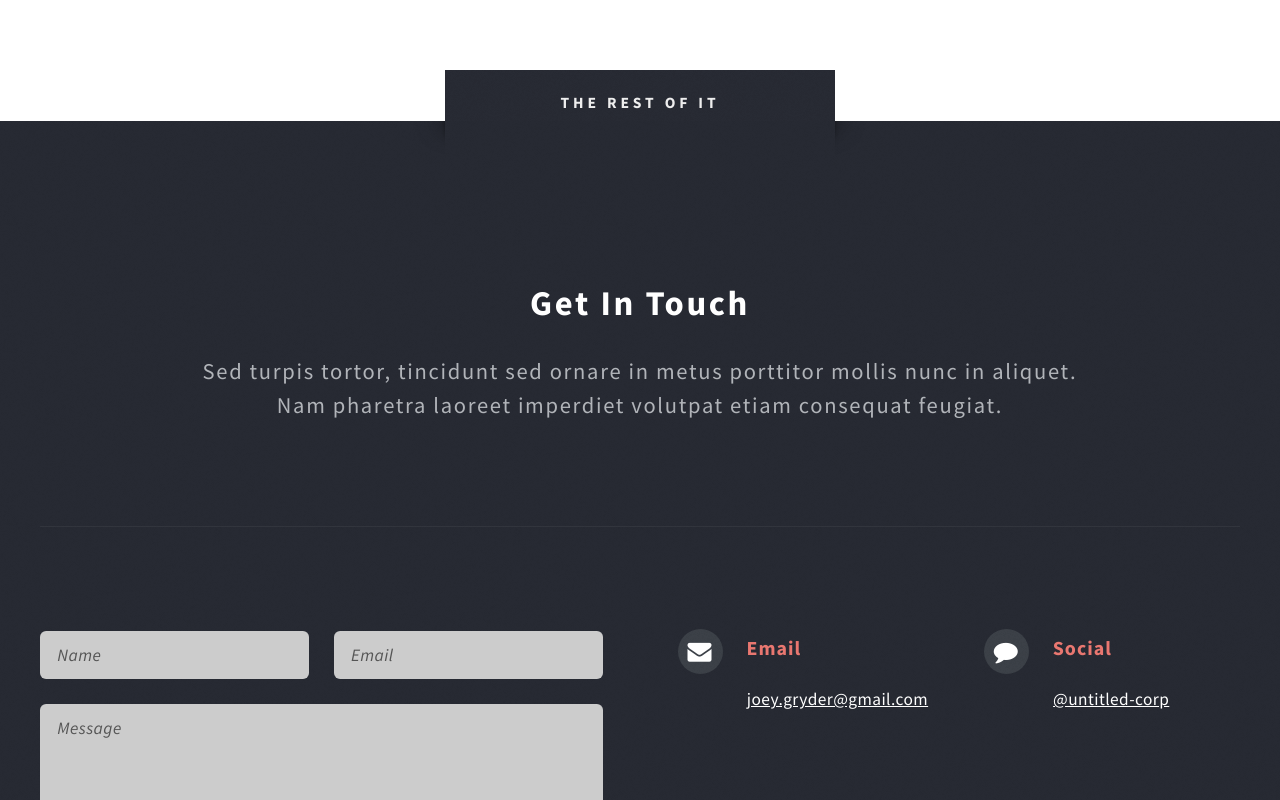
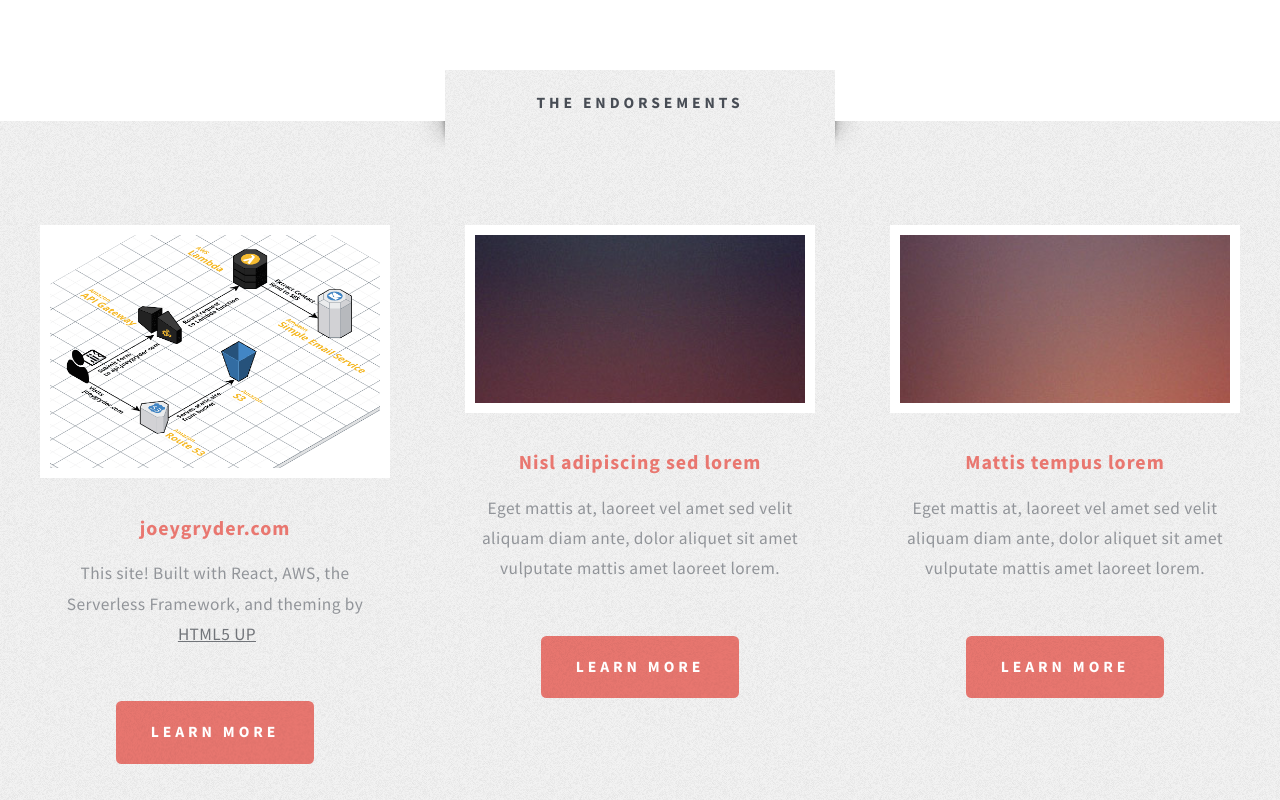
Before and after one commit to joey-g/prograde, a React (Create React App) app in the folder site/: page / in a window 1280 px wide. Shown: the part 2940-3740 px from the top of the page. Built offline with nearby package versions, Linux system fonts and the light colour scheme.

Commit message:
Added highlights section from base theme with architecture img for site. Updated contact form with github profile.

```diff
--- a/site/src/Contact.js
+++ b/site/src/Contact.js
@@ -125,9 +125,9 @@ class Contact extends Component {
                             </div>
                             <div className="6u 12u(mobile)">
                                 <section>
-                                    <h3 className="icon fa-comment">Social</h3>
+                                    <h3 className="icon fa-github">GitHub</h3>
                                     <p>
-                                        <a href="#">@untitled-corp</a><br />
+                                        <a href="https://github.com/joey-g">github.com/joey-g</a><br />
                                     </p>
                                 </section>
                             </div>
--- a/site/src/Home.js
+++ b/site/src/Home.js
@@ -2,6 +2,7 @@ import React, { Component } from 'react';
 import { Link } from 'react-router-dom'
 import Contact from './Contact';
 import Portfolio from './Portfolio';
+import SiteArchImg from './images/joeygryder-com.png'
 
 class Home extends Component {
 
@@ -124,14 +125,59 @@ class Home extends Component {
                     </div>
                     {/* End Main */}
 
+                    {/* Highlights */}
+                    <div className="wrapper style3">
+                        <div className="title">The Endorsements</div>
+                        <div id="highlights" className="container">
+                            <div className="row 150%">
+                                <div className="4u 12u(mobile)">
+                                    <section className="highlight">
+                                        <a href="#" className="image featured"><img src={SiteArchImg} alt="joeygryder-com-arch" /></a>
+                                        <h3><a href="#">joeygryder.com</a></h3>
+                                        <p>
+                                            This site! Built with React, AWS, the Serverless Framework, and theming by
+                                            &nbsp;<a href="https://html5up.net/">HTML5 UP</a>
+                                        </p>
+                                        <ul className="actions">
+                                            <li><a href="#" className="button style1">Learn More</a></li>
+                                        </ul>
+                                    </section>
+                                </div>
+                                <div className="4u 12u(mobile)">
+                                    <section className="highlight">
+                                        <a href="#" className="image featured"><img src="images/pic03.jpg" alt="" /></a>
+                                        <h3><a href="#">Nisl adipiscing sed lorem</a></h3>
+                                        <p>Eget mattis at, laoreet vel amet sed velit aliquam diam ante, dolor aliquet sit amet vulputate mattis amet laoreet lorem.</p>
+                                        <ul className="actions">
+                                            <li><a href="#" className="button style1">Learn More</a></li>
+                                        </ul>
+                                    </section>
+                                </div>
+                                <div className="4u 12u(mobile)">
+                                    <section className="highlight">
+                                        <a href="#" className="image featured"><img src="images/pic04.jpg" alt="" /></a>
+                                        <h3><a href="#">Mattis tempus lorem</a></h3>
+                                        <p>Eget mattis at, laoreet vel amet sed velit aliquam diam ante, dolor aliquet sit amet vulputate mattis amet laoreet lorem.</p>
+                                        <ul className="actions">
+                                            <li><a href="#" className="button style1">Learn More</a></li>
+                                        </ul>
+                                    </section>
+                                </div>
+                            </div>
+                        </div>
+                    </div>
+                    {/* End Highlights */}
+
                     {/* Footer */}
                     <div id="footer-wrapper" className="wrapper">
-                        <div className="title">The Rest Of It</div>
+                        <div className="title">Contact</div>
                         <div id="footer" className="container">
                             <header className="style1">
-                                <h2>Get In Touch</h2>
+                                <h2>Get in touch</h2>
                                 <p>
-                                    Sed turpis tortor, tincidunt sed ornare in metus porttitor mollis nunc in aliquet.<br /> Nam pharetra laoreet imperdiet volutpat etiam consequat feugiat.
+                                    Interested in working together? Hit me up in the form below or shoot me
+                                    an e-mail with more information about your project and I'll get back to
+                                    you as soon as I can!
                                 </p>
                             </header>
                             <hr />
--- a/site/src/Portfolio.js
+++ b/site/src/Portfolio.js
@@ -6,7 +6,7 @@ class Portfolio extends Component {
 
     render() {
         return (
-            <div className="homepage">
+            <div className="details-page">
                 <div id="page-wrapper">
                     {/* Header */}
                     <div id="header-wrapper" className="wrapper">
@@ -31,15 +31,8 @@ class Portfolio extends Component {
 
                     {/* Footer */}
                     <div id="footer-wrapper" className="wrapper">
-                        <div className="title">The Rest Of It</div>
+                        <div className="title">Contact</div>
                         <div id="footer" className="container">
-                            <header className="style1">
-                                <h2>Get In Touch</h2>
-                                <p>
-                                    Sed turpis tortor, tincidunt sed ornare in metus porttitor mollis nunc in aliquet.<br /> Nam pharetra laoreet imperdiet volutpat etiam consequat feugiat.
-                                </p>
-                            </header>
-                            <hr />
                             <Contact/>
                             <hr />
                         </div>
```
Also changed, not shown: site/src/images/joeygryder-com.png (added).
